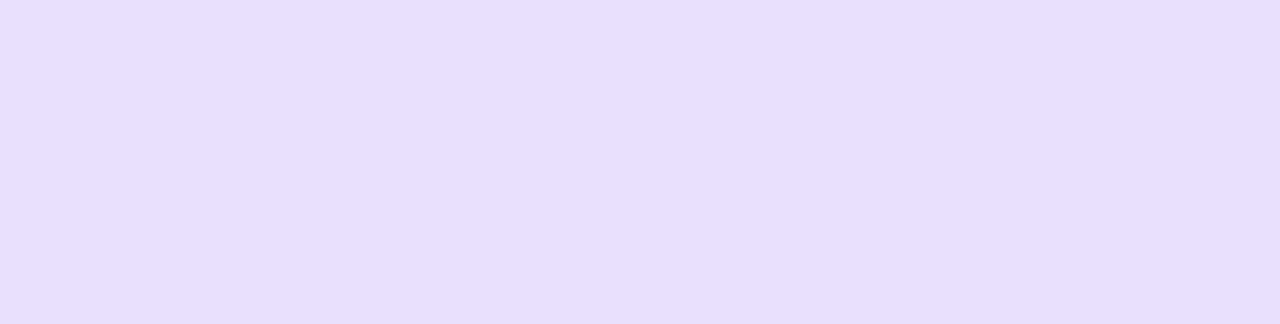
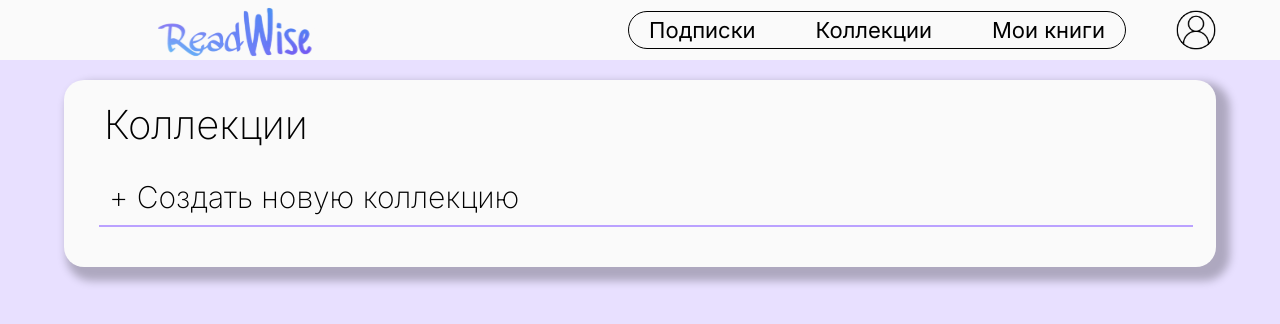
Before and after one commit to mishany777/diary, a React (Vite) app: page /collection in a window 1280 px wide. Before the commit this address had no page. Shown: the top 324 px of the page. Built offline with nearby package versions, Linux system fonts and the light colour scheme.

Commit message:
collection

```diff
--- a/src/App.jsx
+++ b/src/App.jsx
@@ -6,6 +6,7 @@ import MyBooks from "./screens/MyBooks/MyBooks";
 import Register from "./screens/Register/Register";
 import Login from "./screens/Login/Login";
 import AddBook from "./screens/AddBook/AddBook";
+import Collection from "./screens/Collection/Collection";
 
 import { BrowserRouter, Routes, Route, Navigate } from "react-router-dom";
 
@@ -18,6 +19,7 @@ export default function App() {
         <Route path="/register" element={<Register />} />
         <Route path="/login" element={<Login />} />
         <Route path="/addbook" element={<AddBook />} />
+        <Route path="/collection" element={<Collection />} />
       </Routes>
     </BrowserRouter>
   );
--- /dev/null
+++ b/src/screens/Collection/Collection.jsx
@@ -0,0 +1,72 @@
+import styles from "../Collection/Collection.module.css";
+import Header from "../../shared/Header/Header";
+import MainWrapper from "../../shared/MainWrapper/MainWrapper";
+import React, { useState } from "react";
+
+export default function Collection() {
+  const [collections, setCollections] = useState([]);
+
+  const addCollection = () => {
+    setCollections([
+      ...collections,
+      { id: Date.now(), name: "", count: 0, status: "open" },
+    ]);
+  };
+
+  const deleteCollection = (id) => {
+    setCollections(collections.filter((collection) => collection.id !== id));
+  };
+
+  return (
+    <>
+      <Header></Header>
+      <MainWrapper>
+        <div className={styles.backgroung}>
+          <p className={styles.name}>Коллекции</p>
+          <div className={styles.collectionBlock}>
+            <div className={styles.collectionButtonBlock}>
+              <button
+                className={styles.collectionButton}
+                onClick={addCollection}
+              >
+                <p>+ Создать новую коллекцию</p>
+              </button>
+            </div>
+
+            {collections.map((collection) => (
+              <div key={collection.id} className={styles.collectionItem}>
+                <div className={styles.collectionInfo}>
+                  <input
+                    className={styles.collectionName}
+                    placeholder="Название"
+                    type="text"
+                  />
+                  <div className={styles.inputBlock}>
+                    <div className={styles.countBlock}>
+                      <p className={styles.collectionCount}>15 книг |</p>
+                    </div>
+                    <select
+                      className={styles.status}
+                      defaultValue={collection.status}
+                    >
+                      <option value="open">Публичная</option>
+                      <option value="privat">Приватная</option>
+                    </select>
+                  </div>
+                </div>
+                <div>
+                  <button
+                    className={styles.delete}
+                    onClick={() => deleteCollection(collection.id)}
+                  >
+                    <p>Удалить</p>
+                  </button>
+                </div>
+              </div>
+            ))}
+          </div>
+        </div>
+      </MainWrapper>
+    </>
+  );
+}
--- /dev/null
+++ b/src/screens/Collection/Collection.module.css
@@ -0,0 +1,120 @@
+.backgroung {
+  width: 100%;
+  background: #fafafa;
+  border-radius: 20px;
+  box-shadow: 8px 8px 8.8px 6px #00000040;
+  display: flex;
+  flex-direction: column;
+  padding-bottom: 40px;
+  margin-top: 20px;
+  gap: 30px;
+}
+.name {
+  font-size: 40px;
+  padding-top: 20px;
+  padding-left: 40px;
+  font-weight: 200;
+}
+
+.collectionBlock {
+  display: flex;
+  flex-direction: column;
+
+  gap: 15px;
+}
+
+.collectionButtonBlock {
+  display: flex;
+  flex-direction: row;
+  border-bottom: 2px solid #baa1ff;
+  width: 95%;
+  padding-left: 10px;
+  margin-left: 35px;
+}
+
+.collectionButton {
+  border: none;
+  background-color: #fafafa;
+}
+.collectionButton p {
+  font-size: 30px;
+  font-weight: 200;
+  font-family: "Inter", sans-serif;
+  margin-bottom: 10px;
+}
+
+.collectionButton:hover {
+  cursor: pointer;
+}
+
+.collectionItem {
+  display: flex;
+  width: 95%;
+  justify-content: space-between;
+  align-items: center;
+  border-bottom: 2px solid #baa1ff;
+  padding-bottom: 10px;
+  padding-left: 10px;
+  padding-right: 60px;
+  margin-left: 35px;
+}
+
+.collectionInfo {
+  display: flex;
+  flex-direction: column;
+  gap: 10px;
+}
+
+.collectionName {
+  font-size: 20px;
+  font-weight: 200;
+  font-family: "Inter", sans-serif;
+  padding-left: 10px;
+  height: 35px;
+}
+
+.inputBlock {
+  display: flex;
+  flex-direction: row;
+  gap: 10px;
+}
+
+.status {
+  font-size: 16px;
+  font-weight: 200;
+  font-family: "Inter", sans-serif;
+  color: black;
+  background-color: #d9d9d9;
+  height: 35px;
+  border-radius: 10px;
+  width: 120px;
+  padding-left: 10px;
+}
+
+.countBlock {
+  display: flex;
+  align-items: center;
+  padding-right: 10px;
+}
+
+.collectionCount {
+  font-size: 20px;
+  font-weight: 200;
+  font-family: "Inter", sans-serif;
+}
+
+.delete {
+  border: none;
+  background-color: #fafafa;
+}
+
+.delete p {
+  font-size: 20px;
+  font-weight: 200;
+  font-family: "Inter", sans-serif;
+  padding: 5px;
+}
+
+.delete:hover {
+  cursor: pointer;
+}
--- a/src/shared/Header/Header.jsx
+++ b/src/shared/Header/Header.jsx
@@ -3,7 +3,7 @@ import logoIcon from "../../assets/logoIcon.svg";
 import styles from "./Header.module.css";
 import MainWrapper from "../MainWrapper/MainWrapper";
 import axios from "axios";
-import api from '../../api'
+import api from "../../api";
 
 export default function Header() {
   return (
@@ -17,7 +17,7 @@ export default function Header() {
             <ul className={styles.navList}>
               <li className={styles.navContainer}>
                 <a href="#">Подписки</a>
-                <a href="#">Коллекции</a>
+                <a href="/collection">Коллекции</a>
                 <a href="/mybooks">Мои книги</a>
               </li>
               <li className={styles.miniProfile}>
```
